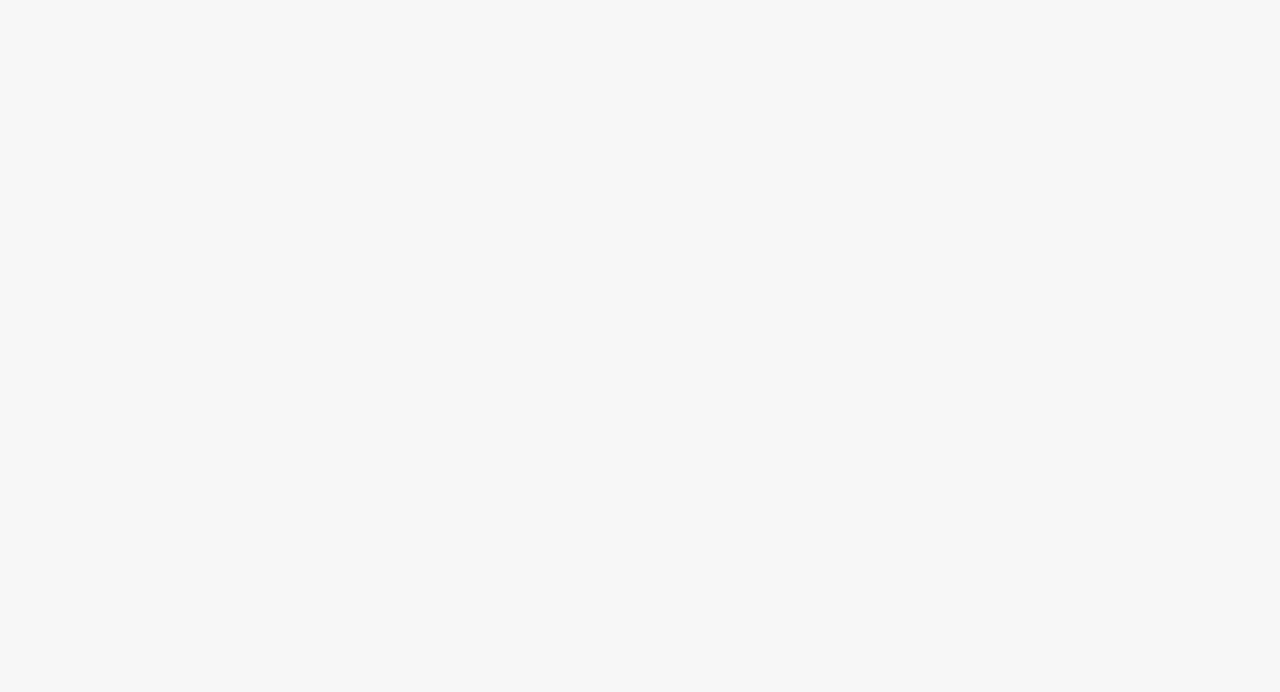
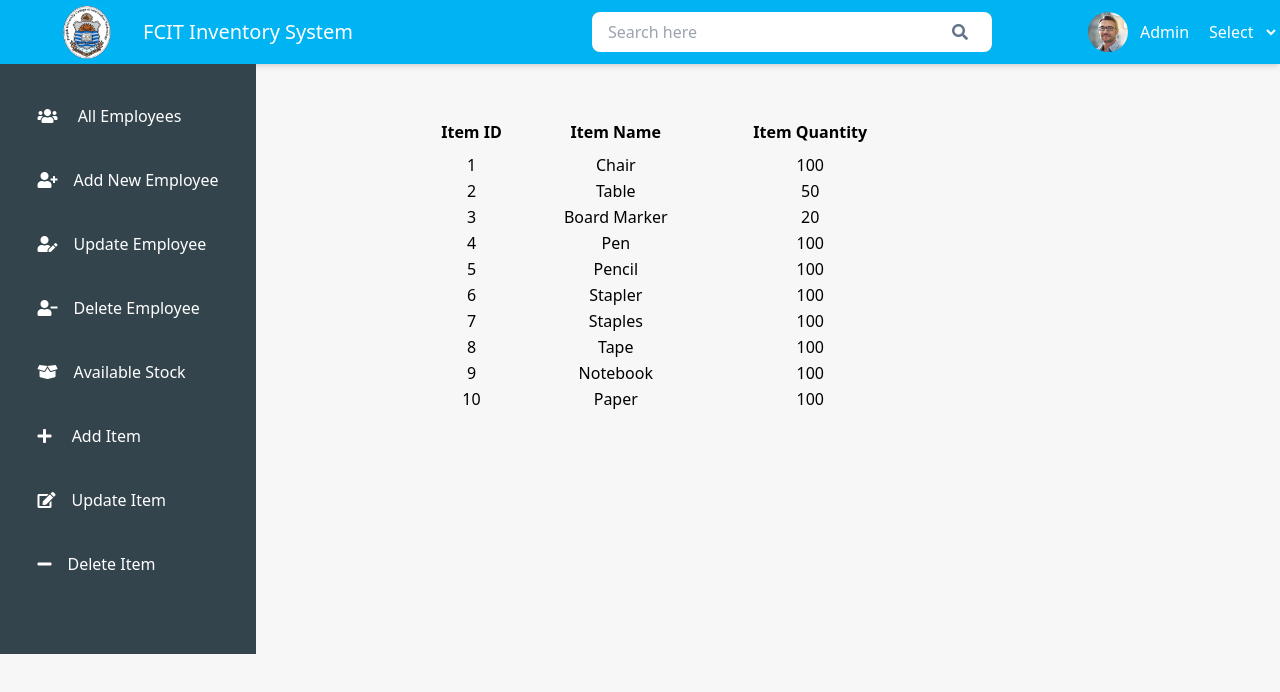
Before and after one commit to devsalman247/Inventory_Management_System, a React (Create React App) app in the folder client/: page /available_stock in a window 1280 px wide. Before the commit this address had no page. Shown: the top 692 px of the page. Built offline with nearby package versions, Linux system fonts and the light colour scheme.

Commit message:
available stock component

```diff
--- a/client/src/App.js
+++ b/client/src/App.js
@@ -6,6 +6,7 @@ import { AddEmployee } from "./components/AddEmployee";
 import { UpdateEmployee } from "./components/UpdateEmployee";
 import { DeleteEmployee } from "./components/DeleteEmployee";
 import { AddItem } from "./components/AddItem";
+import { AvailableStock } from "./components/AvailableStock";
 import { BrowserRouter as Router, Routes, Route, Navigate } from "react-router-dom";
 import { AuthContext } from "./context_store";
 import axios from "axios";
@@ -44,6 +45,7 @@ function App() {
 						<Route path="/update_employee" element={<UpdateEmployee />} />
 						<Route path="/delete_employee" element={<DeleteEmployee />} />
 						<Route path="/add_item" element={<AddItem />} />
+						<Route path="/available_stock" element={<AvailableStock />} />
 					</Routes>
 				</Router>
 			</AuthContext.Provider>
--- a/client/src/components/AddEmployee.js
+++ b/client/src/components/AddEmployee.js
@@ -67,11 +67,13 @@ export const AddEmployee = () => {
 			<Navbar />
 
 			<div className="flex">
-				<Sidebar />
+				<div>
+					<Sidebar />
+				</div>
 
 				{/* Add Employee */}
 				<div className="flex flex-col items-center justify-center w-full h-full">
-					<form className=" flex flex-col mt-8 w-[900px] h-[530px] bg-slate-200 rounded-md shadow-md">
+					<form className=" flex flex-col mt-8 w-[1000px] h-[500px] bg-slate-200 rounded-md shadow-md">
 						{/* first name */}
 						<label htmlFor="firstname" className="w-full px-4 py-2 font-semibold ">
 							Full Name
@@ -80,32 +82,39 @@ export const AddEmployee = () => {
 							type="text"
 							placeholder="Enter your name"
 							onChange={(e) => changeEmployeeInfo(e)}
-							className="px-2 py-2 mx-4 outline-none rounded-lg "
+							className="px-2 py-2 mx-4 outline-none rounded-lg
+							focus:ring-2 focus:ring-blue-400 focus:ring-opacity-50
+							"
 						/>
 
 						{/* email */}
-						<label htmlFor="email" className="w-full px-4 py-2 font-semibold">
+						<label htmlFor="email" className="w-full mt-4 px-4 py-2 font-semibold">
 							Email
 						</label>
 						<input
 							type="email"
 							placeholder="Enter your mail"
 							onChange={(e) => changeEmployeeInfo(e)}
-							className="px-2 py-2 mx-4 outline-none rounded-lg "
+							className="px-2 py-2 mx-4 outline-none rounded-lg
+														focus:ring-2 focus:ring-blue-400 focus:ring-opacity-50
+
+							"
 						/>
 
-						<label htmlFor="email" className="w-full px-4 py-2 font-semibold">
+						<label htmlFor="email" className="w-full mt-4 px-4 py-2 font-semibold">
 							Password
 						</label>
 						<input
 							type="password"
 							placeholder="Set password"
 							onChange={(e) => changeEmployeeInfo(e)}
-							className="px-2 py-2 mx-4 outline-none rounded-lg "
+							className="px-2 py-2 mx-4 outline-none rounded-lg
+														focus:ring-2 focus:ring-blue-400 focus:ring-opacity-50
+"
 						/>
 
 						{/* address */}
-						<label htmlFor="address" className="w-full px-4 py-2 font-semibold">
+						<label htmlFor="address" className="w-full mt-4 px-4 py-2 font-semibold">
 							Designation
 						</label>
 						<select
@@ -121,7 +130,7 @@ export const AddEmployee = () => {
 						{/* Submit Button */}
 						<button
 							onClick={(e) => addEmployee(e)}
-							className="w-1/4 px-4 py-2 mx-auto mt-4 text-white bg-slate-500 rounded-md shadow-md hover:bg-blue-600">
+							className="w-1/4 px-4 py-2 mx-auto mt-12 text-white bg-slate-500 rounded-md shadow-md hover:bg-blue-600">
 							Add Employee
 						</button>
 					</form>
--- a/client/src/components/AddItem.js
+++ b/client/src/components/AddItem.js
@@ -10,85 +10,8 @@ export const AddItem = () => {
               {/* Div for items in the store */}
               <div className='flex'>
                   <h4 className=' text-lg ml-40 mt-8 mb-4 ' >
-                      Add Items
+                      Add Item
                   </h4>
-
-                  {/* Create Card for each item in the store */}
-                  <div className='flex ml-8 mt-4 absolute top-32 w-[1050px]' >
-
-                      {/* Div for each item */}
-                      <div className='w-64 h-64 mr-4 flex flex-col px-10 py-4 justify-center hover:bg-white
-                      hover:rounded-lg shadow-lg'>
-                          {/* Add font awesome class for pencil */}
-                          <span>
-                                <i className="fas fa-pencil-alt text-blue-500 text-2xl "></i>
-                          </span>
-
-                          <h4 className='text-lg mt-2' >
-                              Board Marker
-                          </h4>
-                          <p className='text-sm mt-2' >
-                              1000
-                          </p>
-
-                          {/* Plus button to add item in the right side of the div */}
-                          <div className='flex justify-end mt-4' >
-                              <button className='bg-blue-500 text-white px-4 py-2 rounded-lg' >
-                                  +
-                              </button>
-                          </div>
-                      </div>
-
-                      {/* Div for each item */}
-                      <div className='w-64 h-64 mr-4 flex flex-col px-10 py-4 justify-center hover:bg-white
-                      hover:rounded-lg shadow-lg'>
-                          {/* Add font awesome class for Chair */}
-                          <span>
-                                <i className="fas fa-chair text-blue-500 text-2xl "></i>
-                          </span>
-
-                          <h4 className='text-lg mt-2' >
-                              Chair
-                          </h4>
-                          <p className='text-sm mt-2' >
-                              20
-                          </p>
-
-                          {/* Plus button to add item in the right side of the div */}
-                          <div className='flex justify-end mt-4' >
-                              <button className='bg-blue-500 text-white px-4 py-2 rounded-lg' >
-                                  +
-                              </button>
-                          </div>
-                      </div>
-
-
-                      {/* Div for each item */}
-                      <div className='w-64 h-64 mr-4 flex flex-col px-10 py-4 justify-center hover:bg-white
-                      hover:rounded-lg shadow-lg'>
-                          {/* Add font awesome class for Chair */}
-                          <span>
-                                <i className="fas fa-chair text-blue-500 text-2xl "></i>
-                          </span>
-
-                          <h4 className='text-lg mt-2' >
-                              Chair
-                          </h4>
-                          <p className='text-sm mt-2' >
-                              20
-                          </p>
-
-                          {/* Plus button to add item in the right side of the div */}
-                          <div className='flex justify-end mt-4' >
-                              <button className='bg-blue-500 text-white px-4 py-2 rounded-lg' >
-                                  +
-                              </button>
-                          </div>
-                      </div>
-
-
-
-                  </div>
               </div>
 
 
--- /dev/null
+++ b/client/src/components/AvailableStock.jsx
@@ -0,0 +1,61 @@
+import React from 'react'
+import { Navbar } from './Navbar'
+import { Sidebar } from './Sidebar'
+import Stock from './stock.json'
+import { useState, useEffect } from 'react'
+
+export const AvailableStock = () => {
+  // console.log(Stock)
+  const [stock, setStock] = useState([])
+  useEffect(() => {
+    setStock(Stock)
+  }, [])
+
+
+  return (
+    <div>
+      <Navbar />
+      <div className="flex  w-full h-full">
+        <Sidebar />
+        {/* <h1 className=' mt-4 ml-16 font-bold text-lg ' >
+          <i className="fas fa-box-open"></i>
+          <span className='ml-2' >
+            Available Stock
+          </span>
+        </h1> */}
+
+        {/* Show thw Stock Items in the table form */}
+        <div>
+          <table className='mt-12 ml-40 w-[500px] ' >
+            <thead className='' >
+              <tr>
+                <th className='py-2 px-2' >Item ID</th>
+                <th className='py-2 px-4'>Item Name</th>
+                <th className='py-2 px-4'>Item Quantity</th>
+              </tr>
+            </thead>
+            <tbody>
+              {stock.map((item) => {
+                return (
+                  <tr className='bg-blue-400 px-4 py-8 ' >
+                    <td
+                    className='border border-gray-300 px-3 py-12 text-center '
+                    >{item.id}</td>
+                    <td
+                      className='border border-gray-300 px-3 py-12 text-center'
+                    >{item.name}</td>
+
+                    <td
+                      className='border border-gray-300 px-3 py-12 text-center'
+                    >{item.quantity}</td>
+                  </tr>
+                )
+              })}
+            </tbody>
+          </table>
+        </div>
+      </div>
+    </div>
+
+  )
+}
--- a/client/src/components/Modal.js
+++ b/client/src/components/Modal.js
@@ -10,8 +10,6 @@ function Modal({ setShowModal, users, userId }) {
         setShowModal(false);
     }
 
-    // now we need to get the user data from the users array
-    // and set the values of the input fields
 
     useEffect(() => {
         const user = users.find(user => user._id === userId);
--- a/client/src/components/Sidebar.js
+++ b/client/src/components/Sidebar.js
@@ -12,7 +12,7 @@ export const Sidebar = () => {
                     >
                         {/* show all employees */}
                         <i className="fas fa-users mr-4"></i>
-                        <span>All Employees</span>
+                        <span> All Employees</span>
                     </li>
 
                     <li className='mt-10 cursor-pointer '
@@ -40,12 +40,21 @@ export const Sidebar = () => {
                         <span>Delete Employee</span>
                     </li>
 
-                    {/* Add Item */}
+                    {/* Available Stock */}
                     <li className='mt-10 cursor-pointer '
-                    onClick={() => navigate('/add_item')}
+                    onClick={() => navigate('/available_stock')}
                     >
+                        <i className="fas fa-box-open mr-4"></i>
+                        <span>Available Stock</span>
+                    </li>
+
+                    {/* Available Stock */}
+                    <li className='mt-10 cursor-pointer '
+                        onClick={() => navigate('/add_item')}
+                    >
+                        {/* class for available stock */}
                         <i className="fas fa-plus mr-4"></i>
-                        <span>Add Item</span>
+                        <span> Add Item</span>
                     </li>
 
                     {/* Update Item */}
--- a/client/src/components/UpdateEmployee.js
+++ b/client/src/components/UpdateEmployee.js
@@ -34,12 +34,11 @@ export const UpdateEmployee = () => {
   };
 
   const searchUser = () => {
-    const filteredData = users.filter((user) => {
-      if (user.name.toLowerCase() === searchItem.toLowerCase() && user.designation === designation) {
-        return user;
-      }
-    });
-    filteredData.length > 0 ? setFilteredUsers(filteredData) : setFilteredUsers([]);
+    const filteredData = users.filter((user) =>
+      user.name.toLowerCase().includes(searchItem.toLowerCase())
+    );
+    setFilteredUsers(filteredData);
+    return filteredData;
   };
 
   const fetchUsers = () => {
--- /dev/null
+++ b/client/src/components/stock.json
@@ -0,0 +1,52 @@
+[
+    {
+        "id" : "1",
+        "name" : "Chair",
+        "quantity" : "100"
+    },
+    {
+        "id" : "2",
+        "name" : "Table",
+        "quantity" : "50"
+    },
+    {
+        "id" : "3",
+        "name" : "Board Marker",
+        "quantity" : "20"
+    },
+    {
+        "id" : "4",
+        "name" : "Pen",
+        "quantity" : "100"
+    },
+    {
+        "id" : "5",
+        "name" : "Pencil",
+        "quantity" : "100"
+    },
+    {
+        "id" : "6",
+        "name" : "Stapler",
+        "quantity" : "100"
+    },
+    {
+        "id" : "7",
+        "name" : "Staples",
+        "quantity" : "100"
+    },
+    {
+        "id" : "8",
+        "name" : "Tape",
+        "quantity" : "100"
+    },
+    {
+        "id" : "9",
+        "name" : "Notebook",
+        "quantity" : "100"
+    },
+    {
+        "id" : "10",
+        "name" : "Paper",
+        "quantity" : "100"
+    }
+]
```
Also changed, not shown: 1 other file (tests, documents, lock files or other folders).
